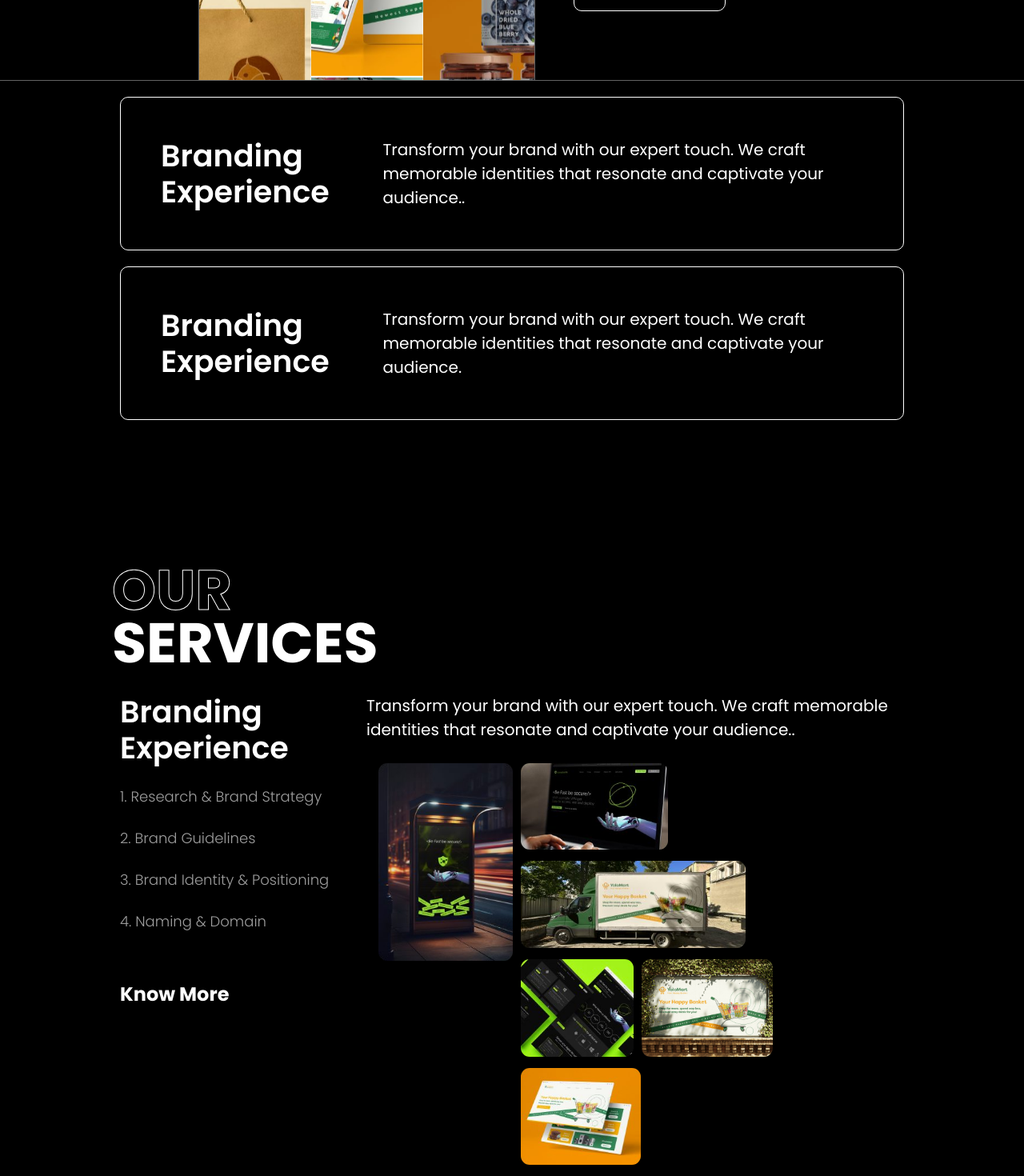
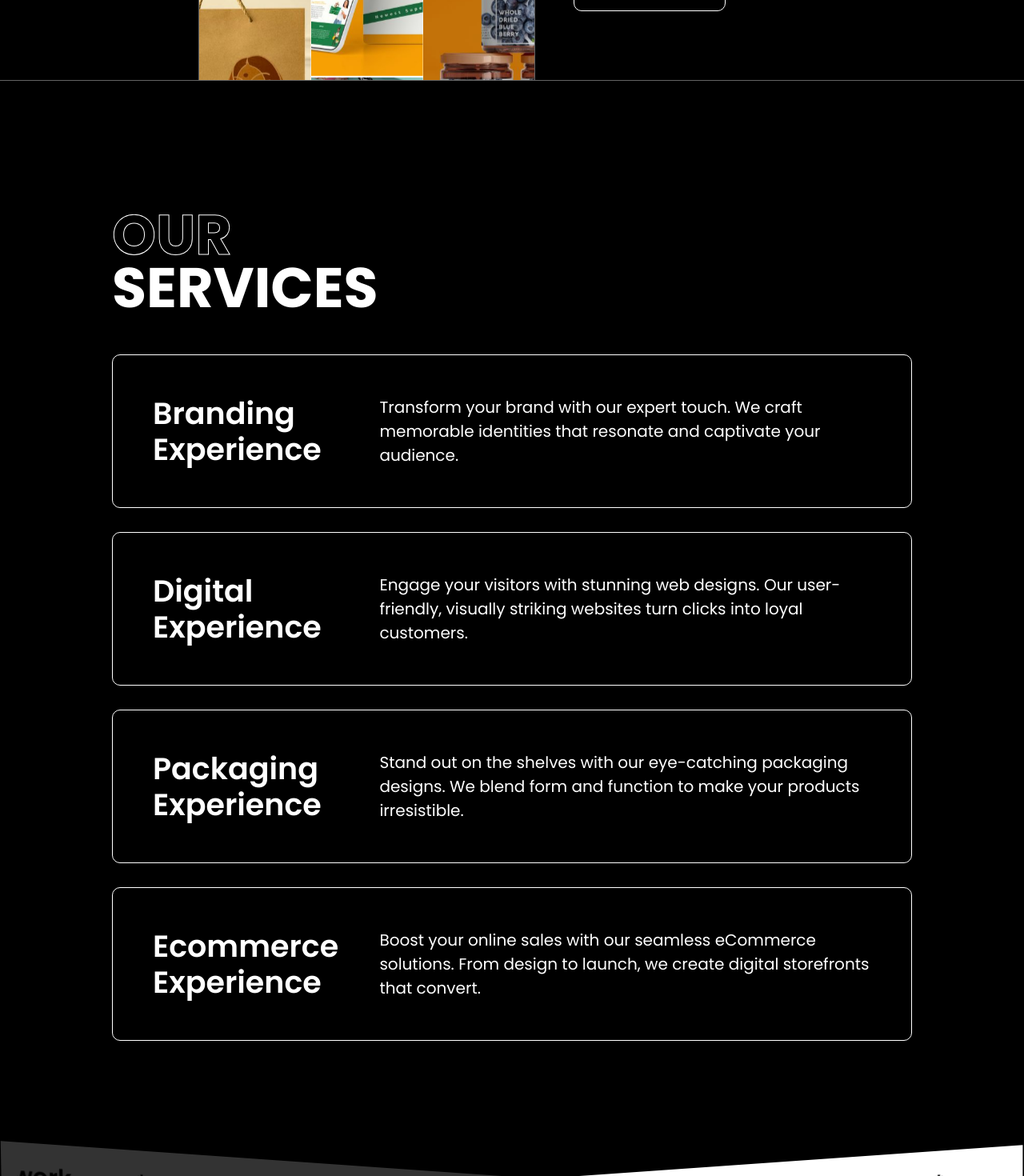
Before and after one commit to imposglobal/doodlodesigns, a Next.js app: page / in a window 1280 px wide. Shown: the part 700-2170 px from the top of the page at 80% size. Built offline with nearby package versions, Linux system fonts and the light colour scheme.

Commit message:
updated with scroll

```diff
--- a/src/app/Component/Accordions/AccordianOne.js
+++ b/src/app/Component/Accordions/AccordianOne.js
@@ -1,6 +1,5 @@
 "use client";
-// components/WorkAnimated.js
-import { useEffect,useState,useRef,useLayoutEffect } from 'react';
+import { useEffect, useRef, useLayoutEffect, useState } from 'react';
 import { gsap } from 'gsap';
 import { ScrollTrigger } from 'gsap/dist/ScrollTrigger';
 import styles from './accordion.module.css';
@@ -9,164 +8,79 @@ import Image from "next/image";
 import 'aos/dist/aos.css';
 
 gsap.registerPlugin(ScrollTrigger);
+
 const AccordionOne = () => {
-    useEffect(() =>{
+  const [activePanel, setActivePanel] = useState(null);
+  const panelRefs = useRef([]);
+
+  useEffect(() => {
     AOS.init({
       duration: 1000, // Customize the duration of the animations
-          once: false,     // Whether animation should happen only once - while scrolling down
+      once: false,    // Whether animation should happen only once - while scrolling down
     });
   }, []);
-
-    const panelsRef = useRef([]);
 
   useLayoutEffect(() => {
     // Clean up any existing ScrollTriggers
     ScrollTrigger.getAll().forEach(trigger => trigger.kill());
 
-    panelsRef.current.forEach((panel, index) => {
-      if (!panel) return; // Skip if panel is not yet available
-
+    panelRefs.current.forEach((panel, index) => {
+      if (panel) {
         const content = panel.querySelector('.content');
 
-      // Set initial state
-
+        // Set initial state for each panel
+        gsap.set(content, { height: '0', opacity: 0, duration: 0.5 });
 
         // Create ScrollTrigger for each panel
         ScrollTrigger.create({
           trigger: panel,
-        end: 'top 40%', // Adjust this as needed
-        start: 'top 20%',
+          start: 'top 10%', // Adjust start and end to avoid overlap
+          end: 'top 60%',
           onEnter: () => {
-            gsap.to(panel, { height: '100%', opacity: 1, duration: 1 }),
-            gsap.to(content, { height: '324px', opacity: 1, duration: 1 })
+            setActivePanel(index);
+            gsap.to(content, { height: '324px', opacity: 1, duration: 0.5, ease: 'power2.out' });
           },
-        onLeaveBack: () => gsap.to(content, { height: '0', opacity: 0, duration: 1 }),
-        markers: true, // Add markers for debugging
+          onLeaveBack: () => {
+            if (activePanel === index) {
+              setActivePanel(null);
+              gsap.to(content, { height: '0', opacity: 0, duration: 0.5, ease: 'power2.out' });
+            }
+          },
+          markers: false, // Disable markers for a cleaner UI
         });
-      //gsap.set(content, { height: '0', opacity: 0, duration: 0.5 }) ;
+      }
+    });
 
- });
     // Refresh ScrollTrigger to account for dynamic content
     ScrollTrigger.refresh();
-  }, [panelsRef]);
+  }, [activePanel]);
 
-
-    return(
-<div >
-      {/* accordionstart */}
-      <div className="panel" ref={el => panelsRef.current[0] = el}>
-        <div data-aos="fade-up" className={styles.row}>
-            <div className={styles.column1} >
-            <h3 className={styles.sevices_heading}>Branding  Experience </h3>
+  return (
+    <div>
+      {/* Accordion start */}
+      <div className={`panel ${activePanel === 0 ? styles.open : ''}`} ref={el => (panelRefs.current[0] = el)}>
+        <div className={styles.row}>
+          <div className={styles.column1}>
+            <h3 className={styles.services_heading}>Branding Experience</h3>
           </div>
           <div className={`${styles.column2}`}>
-              <p className={styles.sevices_subheading}>Transform your brand with our expert touch. We craft memorable identities that resonate and captivate your audience..</p>
+            <p className={styles.services_subheading}>
+              Transform your brand with our expert touch. We craft memorable identities that resonate and captivate your audience.
+            </p>
           </div>
         </div>
         <div className="content">
-          <div data-aos="fade-up" className={styles.row}>
-                <div className={styles.column1} >
-                <p className={styles.service_list}>1. Research & Brand Strategy</p>
-                <p className={styles.service_list}>2. Brand Guidelines</p>
-                <p className={styles.service_list}>3. Brand Identity & Positioning</p>
-                <p className={styles.service_list}>4. Naming & Domain</p>
-                <div className={styles.nwmr}>
-                  <a className={styles.servies_know_more}>Know More</a>
-                </div>
-
-                </div>
-                <div className={`${styles.column2}`}>
-                <div className={styles.gridsec}>
-                  <div className={styles.grimg1}>
-                    <Image
-                      className={styles.grid_item_img}
-                      src="/home/brandin1.jpg"
-                      alt="Next.js Logo"
-                      layout="responsive"
-                      width={100}
-                      height={37}
-                      priority
-                    />
-                  </div>
-                  <div className={styles.grid_container}>
-                    <div className={styles.grid_item}> <Image
-                      className={`${styles.grid_item_img} ${styles.brimg2}`}
-                      src="/home/branding2.jpg"
-                      alt="Next.js Logo"
-                      layout="responsive"
-                      width={100}
-                      height={37}
-                      priority
-                    />
-                    <Image
-                      className={`${styles.grid_item_img} ${styles.brimg3}`}
-                      src="/home/branding3.jpg"
-                      alt="Next.js Logo"
-                      layout="responsive"
-                      width={100}
-                      height={37}
-                      priority
-                    />
-                    </div>
-                    <div className={styles.grid_item}> <Image
-                      className={`${styles.grid_item_img} ${styles.brimg4}`}
-                      src="/home/branding4.jpg"
-                      alt="Next.js Logo"
-                      layout="responsive"
-                      width={100}
-                      height={37}
-                      priority
-                    />
-                    <Image
-                      className={`${styles.grid_item_img} ${styles.brimg5}`}
-                      src="/home/branding5.png"
-                      alt="Next.js Logo"
-                      layout="responsive"
-                      width={100}
-                      height={37}
-                      priority
-                    />
-                    <Image
-                      className={`${styles.grid_item_img} ${styles.brimg6}`}
-                      src="/home/branding6.jpg"
-                      alt="Next.js Logo"
-                      layout="responsive"
-                      width={100}
-                      height={37}
-                      priority
-                    />
-                    </div>
-
-                  </div>
-                  </div>
-                </div>
-              </div>
-          </div>
-      </div>
-      {/* accordionENd*/}
-      <div >
-      {/* accordionstart */}
-      <div className="panel" ref={el => panelsRef.current[2] = el}>
-        <div data-aos="fade-up" className={styles.row}>
-          <div className={styles.column1}>
-            <h3 className={styles.sevices_heading}>Branding Experience</h3>
-          </div>
-          <div className={styles.column2}>
-            <p className={styles.sevices_subheading}>Transform your brand with our expert touch. We craft memorable identities that resonate and captivate your audience.</p>
-          </div>
-        </div>
-        <div className="content">
-          <div data-aos="fade-up" className={styles.row}>
+          <div className={styles.row}>
             <div className={styles.column1}>
               <p className={styles.service_list}>1. Research & Brand Strategy</p>
               <p className={styles.service_list}>2. Brand Guidelines</p>
               <p className={styles.service_list}>3. Brand Identity & Positioning</p>
               <p className={styles.service_list}>4. Naming & Domain</p>
               <div className={styles.nwmr}>
-                <a className={styles.servies_know_more}>Know More</a>
+                <a className={styles.services_know_more}>Know More</a>
               </div>
             </div>
-            <div className={styles.column2}>
+            <div className={`${styles.column2}`}>
               <div className={styles.gridsec}>
                 <div className={styles.grimg1}>
                   <Image
@@ -235,11 +149,164 @@ const AccordionOne = () => {
           </div>
         </div>
       </div>
-      {/* accordionENd */}
+
+      {/* Accordion start */}
+      <div className={`panel ${activePanel === 1 ? styles.open : ''}`} ref={el => (panelRefs.current[1] = el)}>
+        <div className={styles.row}>
+          <div className={styles.column1}>
+          <h3 className={styles.services_heading}>Digital Experience  </h3>
+          </div>
+          <div className={`${styles.column2}`}>
+            <p className={styles.services_subheading}>Engage your visitors with stunning web designs. Our user-friendly, visually striking websites turn clicks into loyal customers.</p>
+          </div>
+        </div>
+        <div className="content">
+          <div className={styles.row}>
+            <div className={styles.column1}>
+            <p className={styles.service_list}>1. Website Design & UI</p>
+            <p className={styles.service_list}>2. Web Hosting</p>
+            <p className={styles.service_list}>3. Website Development</p>
+            <p className={styles.service_list}>4. Performance Optimisation</p>
+
+            <div className={styles.nwmr}>
+              <a className={styles.servies_know_more}>Know More</a>
+            </div>
+            </div>
+            <div className={`${styles.column2}`}>
+            <div className={styles.digiimgsec}>
+        <Image
+            className={styles.digiimg}
+            src="/home/digi1.png"
+            alt="Next.js Logo"
+            layout="responsive"
+            width={100}
+            height={37}
+            priority
+          />
+          <Image
+            className={styles.digiimg}
+            src="/home/digi2.png"
+            alt="Next.js Logo"
+            layout="responsive"
+            width={100}
+            height={37}
+            priority
+          />
+          <Image
+            className={styles.digiimg}
+            src="/home/digi3.png"
+            alt="Next.js Logo"
+            layout="responsive"
+            width={100}
+            height={37}
+            priority
+          />
+        </div>
+            </div>
+          </div>
+        </div>
       </div>
 
+      {/* Accordion start */}
+      <div className={`panel ${activePanel === 2 ? styles.open : ''}`} ref={el => (panelRefs.current[2] = el)}>
+        <div className={styles.row}>
+          <div className={styles.column1}>
+          <h3 className={styles.services_heading}>Packaging  Experience  </h3>
+          </div>
+          <div className={`${styles.column2}`}>
+            <p className={styles.services_subheading}>
+            Stand out on the shelves with our eye-catching packaging designs. We blend form and function to make your products irresistible.
+            </p>
+          </div>
+        </div>
+        <div className="content">
+          <div className={styles.row}>
+            <div className={styles.column1pkg} >
+            <h3 className={styles.sevices_heading}></h3>
+            <p className={styles.service_list}>1. Brand Strategy Development</p>
+            <p className={styles.service_list}>2. Product Positioning</p>
+            <p className={styles.service_list}>3. Packaging design for Hero Products</p>
+            <p className={styles.service_list}>4. Guideline formulation</p>
 
+            <div className={styles.nwmr}>
+              <a className={styles.servies_know_more}>Know More</a>
+            </div>
+            </div>
+            <div className={`${styles.column2}`}>
+            <div className={styles.digiimgsec}>
+        <Image
+            className={styles.digiimg}
+            src="/home/pkg1.png"
+            alt="Next.js Logo"
+            layout="responsive"
+            width={100}
+            height={37}
+            priority
+          />
+          <Image
+            className={styles.digiimg}
+            src="/home/pkg2.png"
+            alt="Next.js Logo"
+            layout="responsive"
+            width={100}
+            height={37}
+            priority
+          />
+          <Image
+            className={styles.digiimg}
+            src="/home/pkg3.png"
+            alt="Next.js Logo"
+            layout="responsive"
+            width={100}
+            height={37}
+            priority
+          />
+        </div>
+            </div>
+          </div>
+        </div>
+      </div>
+            {/* Accordion start */}
+            <div className={`panel ${activePanel === 3 ? styles.open : ''}`} ref={el => (panelRefs.current[3] = el)}>
+        <div className={styles.row}>
+          <div className={styles.column1}>
+            <h3 className={styles.services_heading}>Ecommerce Experience</h3>
+          </div>
+          <div className={`${styles.column2}`}>
+            <p className={styles.services_subheading}>
+            Boost your online sales with our seamless eCommerce solutions. From design to launch, we create digital storefronts that convert.
+            </p>
+          </div>
+        </div>
+        <div className="content">
+          <div className={styles.row}>
+            <div className={styles.column1}>
+            <p className={styles.service_list}>1. Brand roadmap</p>
+            <p className={styles.service_list}>2. Communication Design</p>
+            <p className={styles.service_list}>3. E-com store Set up Strategy</p>
+            <p className={styles.service_list}>4. Front-end & Back-end development</p>
+            <div className={styles.nwmr}>
+              <a className={styles.servies_know_more}>Know More</a>
+            </div>
+            </div>
+            <div className={`${styles.column2}`}>
+            <div className={styles.digiimgsec}>
+        <Image
+            className={styles.ecommimg}
+            src="/home/ecomm1.png"
+            alt="Next.js Logo"
+            layout="responsive"
+            width={100}
+            height={37}
+            priority
+          />
+        </div>
+            </div>
+          </div>
+        </div>
+      </div>
     </div>
   );
- }
+};
+
 export default AccordionOne;
--- a/src/app/Component/Accordions/accordion.module.css
+++ b/src/app/Component/Accordions/accordion.module.css
@@ -8,6 +8,11 @@
   /* Create two equal columns that sits next to each other */
   .column1 {
     flex: 30%;
+    padding: 10px;
+   /* Should be removed. Only for demonstration */
+  }
+  .column1pkg {
+    flex: 31%;
     padding: 10px;
    /* Should be removed. Only for demonstration */
   }
@@ -34,18 +39,19 @@
     font-family: 'Poppins', sans-serif;
     color: #fff;
   }
-  .sevices_heading{
+  .services_heading{
     line-height: 45px;
     font-family: 'poppins';
     font-size: 38px;
     font-weight: 600;
-    color: #fff;
+    color: #fff !important;
     /* margin-bottom: 40px; */
   }
-  .sevices_subheading{
+
+  .services_subheading{
     font-family: 'poppins';
     font-size: 20px;
-    color: #fff;
+    color: #fff !important;
   }
   .service_list{
     font-size: 18px;
@@ -109,7 +115,7 @@
       margin: 40px 0;
   }
   .digiimgsec{
-    padding: 50px 0 30px 0;
+    padding: 0px 0 30px 0;
   }
   .digiimg{
     width: 30% !important;
--- a/src/app/globals.css
+++ b/src/app/globals.css
@@ -457,20 +457,20 @@ button.slick-arrow.slick-next {
 
 }
 
-.panel, .panelt {
+.panel, .panel2 {
   height: 100%;
   position: relative;
   overflow: hidden;
-  margin: 20px 150px;
+  margin: 30px 0px;
   padding: 40px 40px 40px 40px;
   border: 1px solid #fff;
   border-radius: 10px;
 }
-.panel h2 {
+.panel h2, .panel2 h2  {
   margin: 0;
   cursor: pointer;
 }
 
-.content {
+.content, .content2 {
   transition: all 0.3s ease-out;
 }
--- a/src/app/page.js
+++ b/src/app/page.js
@@ -20,6 +20,7 @@ import { gsap } from 'gsap';
 import { ScrollTrigger } from 'gsap/dist/ScrollTrigger';
 import AccordionOne from "./Component/Accordions/AccordianOne";
 import AccordianTwo from "./Component/Accordions/AccordianTwo";
+import AccordionTwo from "./Component/Accordions/AccordianTwo";
 
 
 
@@ -148,227 +149,16 @@ const Home = () => {
      </div>
 
     {/* Our services */}
-    <div className="accordion">
-    <AccordionOne />
 
-    </div>
 
     <div className={`${styles.services} ${styles.srv_scroller}`}>
     <div className={styles.service_hight}>
     <h2 className={styles.mainheading}>OUR</h2>
     <h2 className={styles.sec_heading}>SERVICES</h2>
-    {/* section 1  */}
-     <div data-aos="fade-up" className={styles.row}>
-      <div className={styles.column1} >
-        <h3 className={styles.sevices_heading}>Branding  Experience </h3>
-        <p className={styles.service_list}>1. Research & Brand Strategy</p>
-        <p className={styles.service_list}>2. Brand Guidelines</p>
-        <p className={styles.service_list}>3. Brand Identity & Positioning</p>
-        <p className={styles.service_list}>4. Naming & Domain</p>
-
-        <div className={styles.nwmr}>
-          <a className={styles.servies_know_more}>Know More</a>
-        </div>
-        </div>
-      <div className={styles.column2} >
-        <p className={styles.sevices_subheading}>Transform your brand with our expert touch. We craft memorable identities that resonate and captivate your audience..</p>
-        <div className={styles.gridsec}>
-        <div className={styles.grimg1}>
-          <Image
-            className={styles.grid_item_img}
-            src="/home/brandin1.jpg"
-            alt="Next.js Logo"
-            layout="responsive"
-            width={100}
-            height={37}
-            priority
-          />
-        </div>
-        <div className={styles.grid_container}>
-          <div className={styles.grid_item}> <Image
-            className={`${styles.grid_item_img} ${styles.brimg2}`}
-            src="/home/branding2.jpg"
-            alt="Next.js Logo"
-            layout="responsive"
-            width={100}
-            height={37}
-            priority
-          />
-          <Image
-            className={`${styles.grid_item_img} ${styles.brimg3}`}
-            src="/home/branding3.jpg"
-            alt="Next.js Logo"
-            layout="responsive"
-            width={100}
-            height={37}
-            priority
-          />
-          </div>
-          <div className={styles.grid_item}> <Image
-            className={`${styles.grid_item_img} ${styles.brimg4}`}
-            src="/home/branding4.jpg"
-            alt="Next.js Logo"
-            layout="responsive"
-            width={100}
-            height={37}
-            priority
-          />
-          <Image
-            className={`${styles.grid_item_img} ${styles.brimg5}`}
-            src="/home/branding5.png"
-            alt="Next.js Logo"
-            layout="responsive"
-            width={100}
-            height={37}
-            priority
-          />
-          <Image
-            className={`${styles.grid_item_img} ${styles.brimg6}`}
-            src="/home/branding6.jpg"
-            alt="Next.js Logo"
-            layout="responsive"
-            width={100}
-            height={37}
-            priority
-          />
-          </div>
-
-        </div>
-        </div>
-      </div>
+    <div className="accordion">
+    <AccordionOne />
     </div>
     </div>
-    {/* section 1 end */}
-    {/* section 2  */}
-  <div className={styles.service_hight}>
-    <div data-aos="fade-up" className={styles.row}>
-      <div className={styles.column1} >
-        <h3 className={styles.sevices_heading}>Digital Experience  </h3>
-        <p className={styles.service_list}>1. Website Design & UI</p>
-        <p className={styles.service_list}>2. Web Hosting</p>
-        <p className={styles.service_list}>3. Website Development</p>
-        <p className={styles.service_list}>4. Performance Optimisation</p>
-
-        <div className={styles.nwmr}>
-          <a className={styles.servies_know_more}>Know More</a>
-        </div>
-        </div>
-      <div className={styles.column2} >
-        <p className={styles.sevices_subheading}>Engage your visitors with stunning web designs. Our user-friendly, visually striking websites turn clicks into loyal customers.</p>
-        <div className={styles.digiimgsec}>
-        <Image
-            className={styles.digiimg}
-            src="/home/digi1.png"
-            alt="Next.js Logo"
-            layout="responsive"
-            width={100}
-            height={37}
-            priority
-          />
-          <Image
-            className={styles.digiimg}
-            src="/home/digi2.png"
-            alt="Next.js Logo"
-            layout="responsive"
-            width={100}
-            height={37}
-            priority
-          />
-          <Image
-            className={styles.digiimg}
-            src="/home/digi3.png"
-            alt="Next.js Logo"
-            layout="responsive"
-            width={100}
-            height={37}
-            priority
-          />
-        </div>
-      </div>
-    </div>
-    </div>
-    {/* section 2 end */}
-     {/* section 2  */}
-  <div className={styles.service_hight}>
-    <div data-aos="fade-up" className={styles.row}>
-      <div className={styles.column1pkg} >
-        <h3 className={styles.sevices_heading}>Packaging  Experience  </h3>
-        <p className={styles.service_list}>1. Brand Strategy Development</p>
-        <p className={styles.service_list}>2. Product Positioning</p>
-        <p className={styles.service_list}>3. Packaging design for Hero Products</p>
-        <p className={styles.service_list}>4. Guideline formulation</p>
-
-        <div className={styles.nwmr}>
-          <a className={styles.servies_know_more}>Know More</a>
-        </div>
-        </div>
-      <div className={styles.column2} >
-        <p className={styles.sevices_subheading}>Stand out on the shelves with our eye-catching packaging designs. We blend form and function to make your products irresistible.</p>
-        <div className={styles.digiimgsec}>
-        <Image
-            className={styles.digiimg}
-            src="/home/pkg1.png"
-            alt="Next.js Logo"
-            layout="responsive"
-            width={100}
-            height={37}
-            priority
-          />
-          <Image
-            className={styles.digiimg}
-            src="/home/pkg2.png"
-            alt="Next.js Logo"
-            layout="responsive"
-            width={100}
-            height={37}
-            priority
-          />
-          <Image
-            className={styles.digiimg}
-            src="/home/pkg3.png"
-            alt="Next.js Logo"
-            layout="responsive"
-            width={100}
-            height={37}
-            priority
-          />
-        </div>
-      </div>
-    </div>
-    </div>
-    {/* section 3 end */}
-
-       {/* section 2  */}
-  <div className={styles.service_hight}>
-    <div data-aos="fade-up" className={styles.row}>
-      <div className={styles.column1pkg} >
-        <h3 className={styles.sevices_heading}>Ecommerce  Experience </h3>
-        <p className={styles.service_list}>1. Brand roadmap</p>
-        <p className={styles.service_list}>2. Communication Design</p>
-        <p className={styles.service_list}>3. E-com store Set up Strategy</p>
-        <p className={styles.service_list}>4. Front-end & Back-end development</p>
-
-        <div className={styles.nwmr}>
-          <a className={styles.servies_know_more}>Know More</a>
-        </div>
-        </div>
-      <div className={styles.column2} >
-        <p className={styles.sevices_subheading}>Boost your online sales with our seamless eCommerce solutions. From design to launch, we create digital storefronts that convert.</p>
-        <div className={styles.digiimgsec}>
-        <Image
-            className={styles.ecommimg}
-            src="/home/ecomm1.png"
-            alt="Next.js Logo"
-            layout="responsive"
-            width={100}
-            height={37}
-            priority
-          />
-        </div>
-      </div>
-    </div>
-    </div>
-    {/* section 3 end */}
    </div>
 
    {/* section work animated */}
```
Lines whose indentation alone changed are shown as unchanged.
